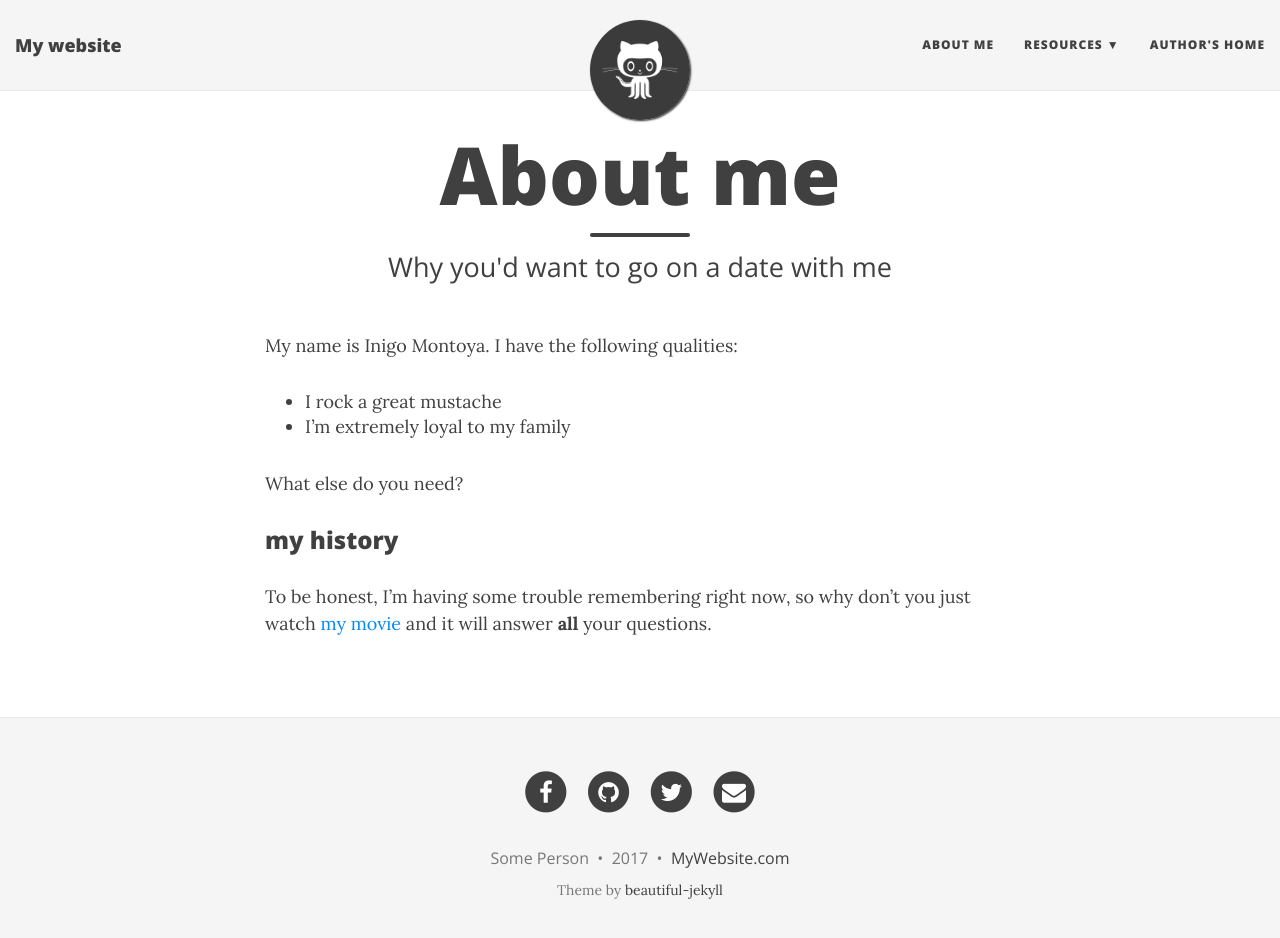
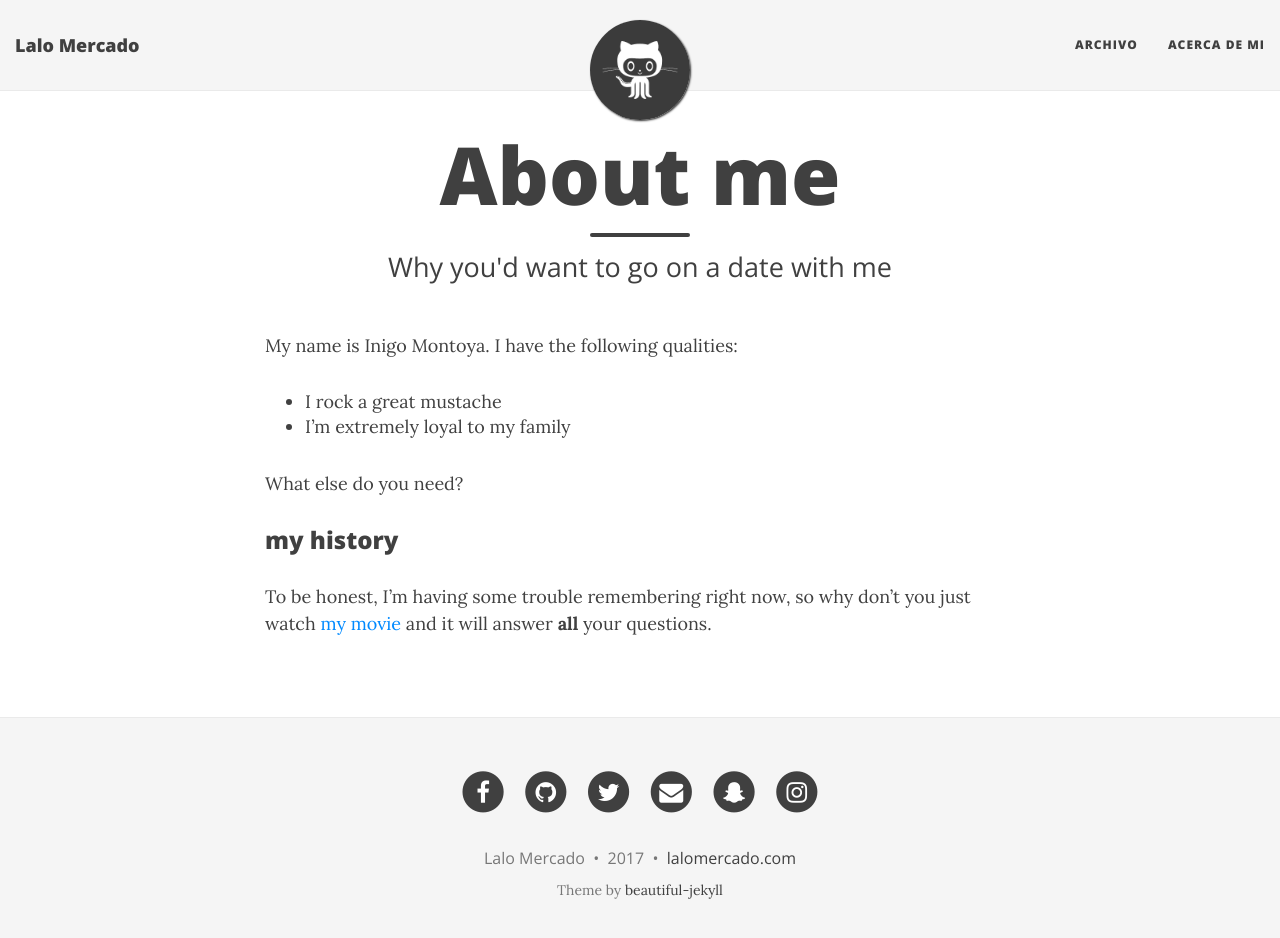
Before and after one commit to lalomergo/lalomergo.github.io, a Jekyll site: the page built from aboutme.md, in a window 1280 px wide and 951 px high. Shown: the top 938 px of the window. Built offline with Jekyll 4.4.1, drawn with Linux system fonts in a browser that asks for light colours; nearby versions of some CDN libraries; some of the changed lines change nothing that is shown.

Commit message:
Some configuration changes

```diff
--- a/_config.yml
+++ b/_config.yml
@@ -4,7 +4,7 @@
 # baseurl is the website's URL without the hostname
 
 # If you are building a simple GitHub user page (http://username.github.io) then use these settings:
-url: "http://username.github.io"
+url: "http://lalomercado.com"
 baseurl: ""
 
 # If you are building a GitHub project page then use these settings:
@@ -14,21 +14,17 @@
 # Of course don't forget to change the username and projectname to YOUR username and project
 
 # Name of website
-title: My website
+title: Lalo Mercado
 
 # Short description of your site
-description: A virtual proof that name is awesome!
+description: Ideas para geeks y emprendedores
 
 # --- Navigation bar options --- #
 
 # List of links in the navigation bar
 navbar-links:
-  About Me: "aboutme"
-  Resources:
-    - Beautiful Jekyll: "http://deanattali.com/beautiful-jekyll/"
-    - Learn markdown: "http://www.markdowntutorial.com/"
-    - GitHub Pages: "https://pages.github.com/"
-  Author's home: "http://deanattali.com"
+  Archivo: "archivo"
+  Acerca de mi: "aboutme"
 
 # Image to show in the navigation bar - image must be a square (width = height)
 # Remove this parameter if you don't want an image in the navbar
@@ -43,21 +39,14 @@
 # Change all these values or delete the ones you don't want.
 # Important: you must keep the "name" parameter, everything else you can remove
 author:
-  name: Some Person
-  email: "youremail@domain.com"
-  facebook: yourname  # eg. daattali
-  github: yourname    # eg. daattali
-  twitter: yourname   # eg. daattali
-  reddit: yourname    # eg. daattali
-  google-plus: +yourname   # eg. +DeanAttali or 109424658772469020925
-  linkedin: yourname  # eg. daattali
-  xing: yourname      # eg. daattali
-  stackoverflow: yourlink  # eg. "3943160/daattali"
-  snapchat: yourname  # eg. daattali
-  instagram: yourname # eg. daattali
-  youtube: yourlink   # eg. user/daattali or channel/daattali
-  spotify: yourname   # eg. daattali
-  telephone: yourphone   # eg. +14159998888
+  name: Lalo Mercado
+  email: "contacto@lalomercado.com"
+  facebook: lalomergo
+  github: lalomergo
+  twitter: lalomergo
+  linkedin: lalomergo
+  snapchat: lalomergo
+  instagram: lalomergo
 
 # Select which links to show in the footer
 footer-links-active:
@@ -71,8 +60,8 @@
   linkedin: false
   xing: false
   stackoverflow: false
-  snapchat: false
-  instagram: false
+  snapchat: true
+  instagram: true
   youtube: false
   spotify: false
   telephone: false
@@ -86,7 +75,7 @@
 
 # How to display the link to the website in the footer
 # Remove this if you don't want a link in the footer
-url-pretty: "MyWebsite.com"  # eg. "deanattali.com/beautiful-jekyll"
+url-pretty: "lalomercado.com"  # eg. "deanattali.com/beautiful-jekyll"
 
 # --- Misc --- #
 # Fill in your Disqus shortname (NOT the userid) if you want to support Disqus comments
@@ -103,7 +92,7 @@
 
 # Excerpt Word Length
 # Truncates the excerpt to the specified number of words on the index page
-excerpt_length: 50
+excerpt_length: 55
 
 # Character used to separate site title and description in HTML document title
 # and RSS feed title
@@ -112,7 +101,7 @@
 # --- Don't need to touch anything below here (but you can if you want) --- #
 
 # Output options (more information on Jekyll's site)
-timezone: "America/Vancouver"
+timezone: "America/Mexico_City"
 markdown: kramdown
 highlighter: rouge
 permalink: /:year-:month-:day-:title/
```
